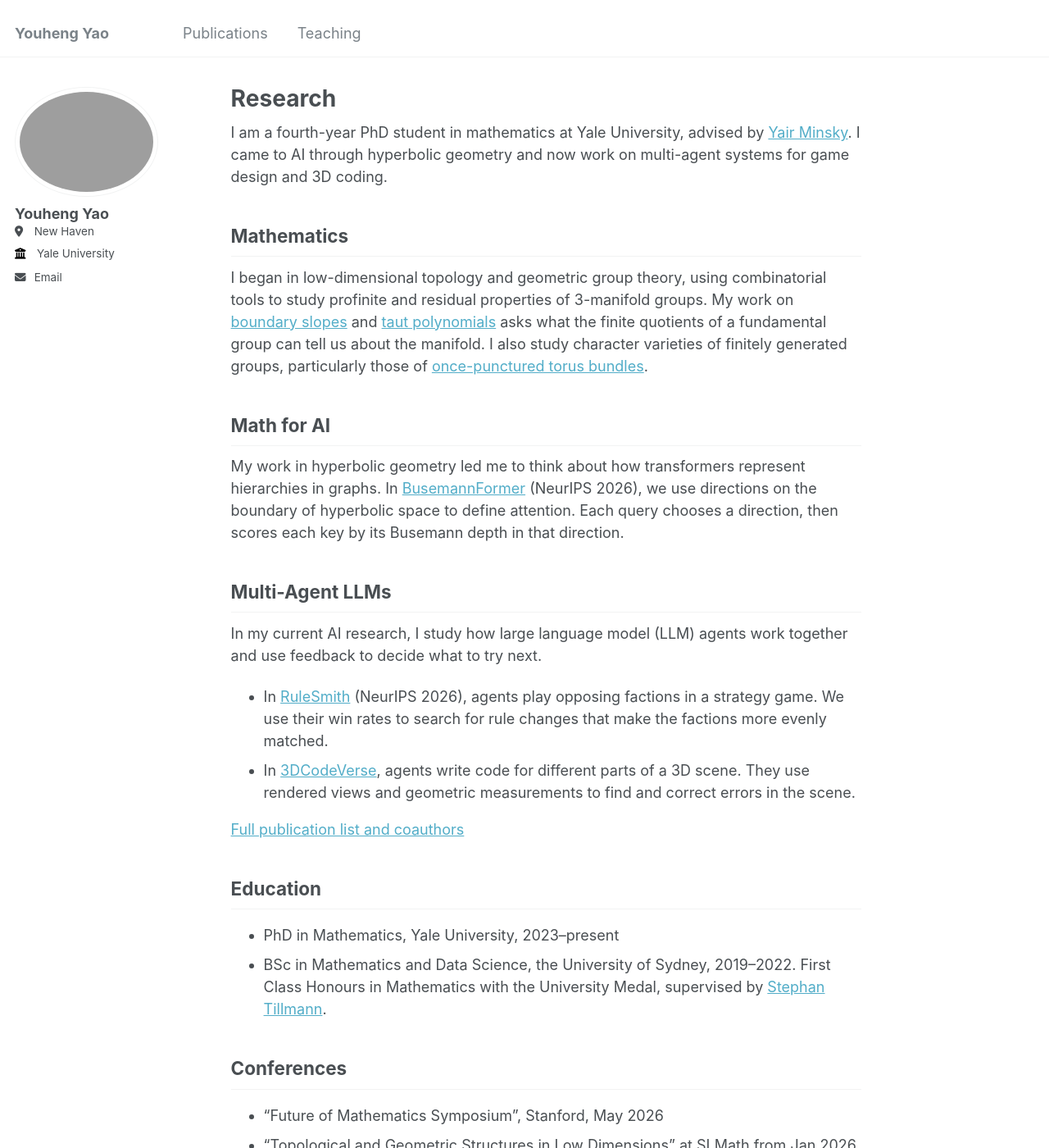
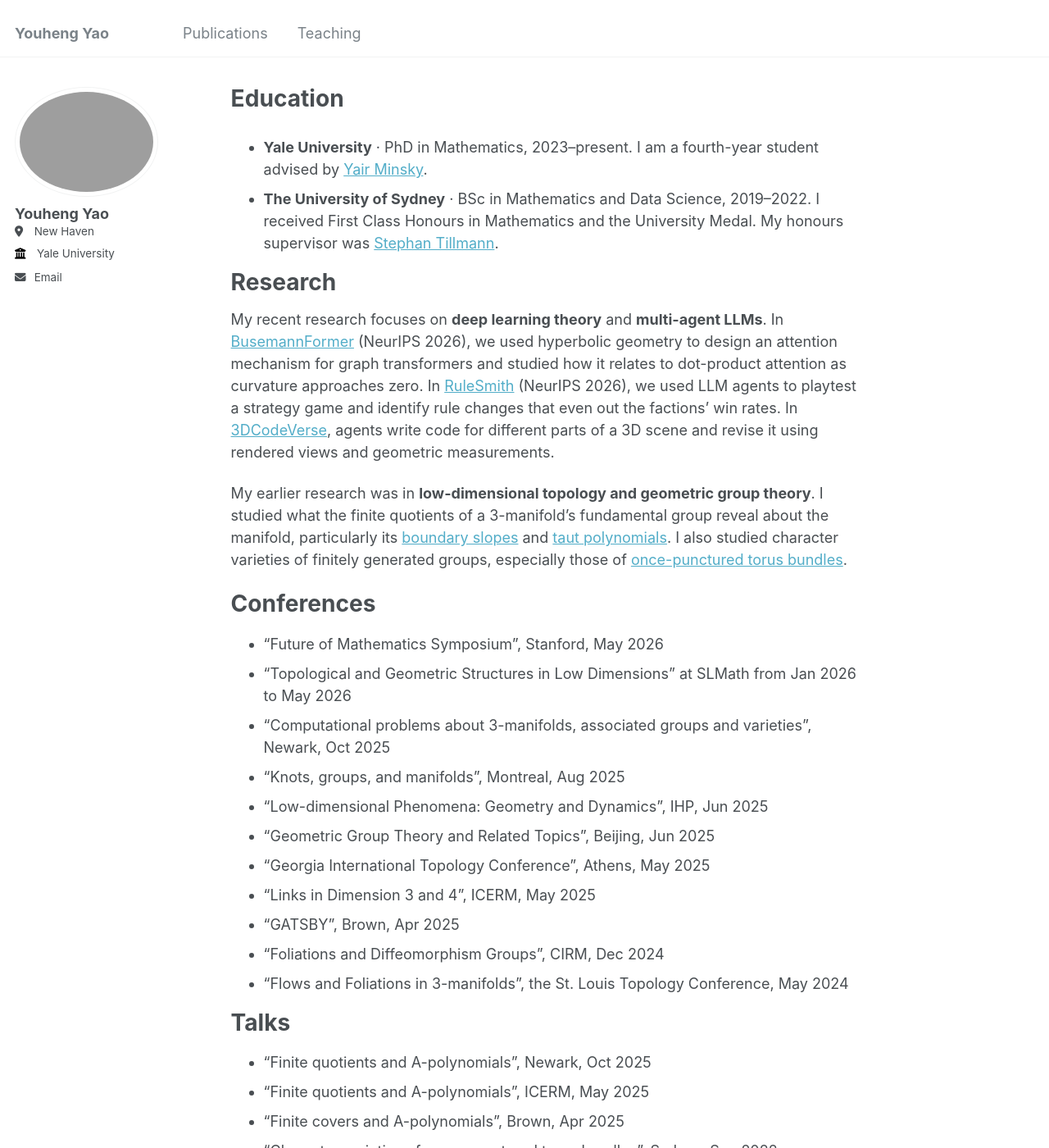
Before and after one commit to LionelYao/LionelYao.github.io, a Jekyll site: the page built from _pages/about.md, in a window 1280 px wide and 1400 px high. Shown: the whole window at 82% size. Built offline with Jekyll 4.4.1, drawn with Linux system fonts in a browser that asks for light colours; a script that is not in the unit is left out.

Commit message:
Lead with education and summarize recent and earlier research

```diff
--- a/_pages/about.md
+++ b/_pages/about.md
@@ -1,37 +1,22 @@
 ---
 permalink: /
-title: "Research"
+title: "Education"
 author_profile: true
 redirect_from:
   - /about/
   - /about.html
 ---
 
-I am a fourth-year PhD student in mathematics at Yale University, advised by [Yair Minsky](https://sites.google.com/view/yair-minsky/home). I came to AI through hyperbolic geometry and now work on multi-agent systems for game design and 3D coding.
+- **Yale University** · PhD in Mathematics, 2023–present. I am a fourth-year student advised by [Yair Minsky](https://sites.google.com/view/yair-minsky/home).
+- **The University of Sydney** · BSc in Mathematics and Data Science, 2019–2022. I received First Class Honours in Mathematics and the University Medal. My honours supervisor was [Stephan Tillmann](https://www.maths.usyd.edu.au/u/tillmann/index.html).
 
-## Mathematics
+# Research
 
-I began in low-dimensional topology and geometric group theory, using combinatorial tools to study profinite and residual properties of 3-manifold groups. My work on [boundary slopes](https://arxiv.org/abs/2506.12289) and [taut polynomials](https://arxiv.org/abs/2606.21039) asks what the finite quotients of a fundamental group can tell us about the manifold. I also study character varieties of finitely generated groups, particularly those of [once-punctured torus bundles](https://arxiv.org/abs/2206.14954).
+My recent research focuses on **deep learning theory** and **multi-agent LLMs**. In [BusemannFormer](https://arxiv.org/abs/2611.27167) (NeurIPS 2026), we used hyperbolic geometry to design an attention mechanism for graph transformers and studied how it relates to dot-product attention as curvature approaches zero. In [RuleSmith](https://arxiv.org/abs/2602.06232) (NeurIPS 2026), we used LLM agents to playtest a strategy game and identify rule changes that even out the factions’ win rates. In [3DCodeVerse](https://arxiv.org/abs/2610.22341), agents write code for different parts of a 3D scene and revise it using rendered views and geometric measurements.
 
-## Math for AI
+My earlier research was in **low-dimensional topology and geometric group theory**. I studied what the finite quotients of a 3-manifold’s fundamental group reveal about the manifold, particularly its [boundary slopes](https://arxiv.org/abs/2506.12289) and [taut polynomials](https://arxiv.org/abs/2606.21039). I also studied character varieties of finitely generated groups, especially those of [once-punctured torus bundles](https://arxiv.org/abs/2206.14954).
 
-My work in hyperbolic geometry led me to think about how transformers represent hierarchies in graphs. In [BusemannFormer](https://arxiv.org/abs/2611.27167) (NeurIPS 2026), we use directions on the boundary of hyperbolic space to define attention. Each query chooses a direction, then scores each key by its Busemann depth in that direction.
-
-## Multi-Agent LLMs
-
-In my current AI research, I study how large language model (LLM) agents work together and use feedback to decide what to try next.
-
-- In [RuleSmith](https://arxiv.org/abs/2602.06232) (NeurIPS 2026), agents play opposing factions in a strategy game. We use their win rates to search for rule changes that make the factions more evenly matched.
-- In [3DCodeVerse](https://arxiv.org/abs/2610.22341), agents write code for different parts of a 3D scene. They use rendered views and geometric measurements to find and correct errors in the scene.
-
-[Full publication list and coauthors]({{ '/publications/' | relative_url }})
-
-## Education
-
-- PhD in Mathematics, Yale University, 2023–present
-- BSc in Mathematics and Data Science, the University of Sydney, 2019–2022. First Class Honours in Mathematics with the University Medal, supervised by [Stephan Tillmann](https://www.maths.usyd.edu.au/u/tillmann/index.html).
-
-## Conferences
+# Conferences
 
 - "Future of Mathematics Symposium", Stanford, May 2026
 - "Topological and Geometric Structures in Low Dimensions" at SLMath from Jan 2026 to May 2026
@@ -45,7 +30,7 @@ In my current AI research, I study how large language model (LLM) agents work to
 - "Foliations and Diffeomorphism Groups", CIRM, Dec 2024
 - "Flows and Foliations in 3-manifolds", the St. Louis Topology Conference, May 2024
 
-## Talks
+# Talks
 
 - "Finite quotients and A-polynomials", Newark, Oct 2025
 - "Finite quotients and A-polynomials", ICERM, May 2025
```
